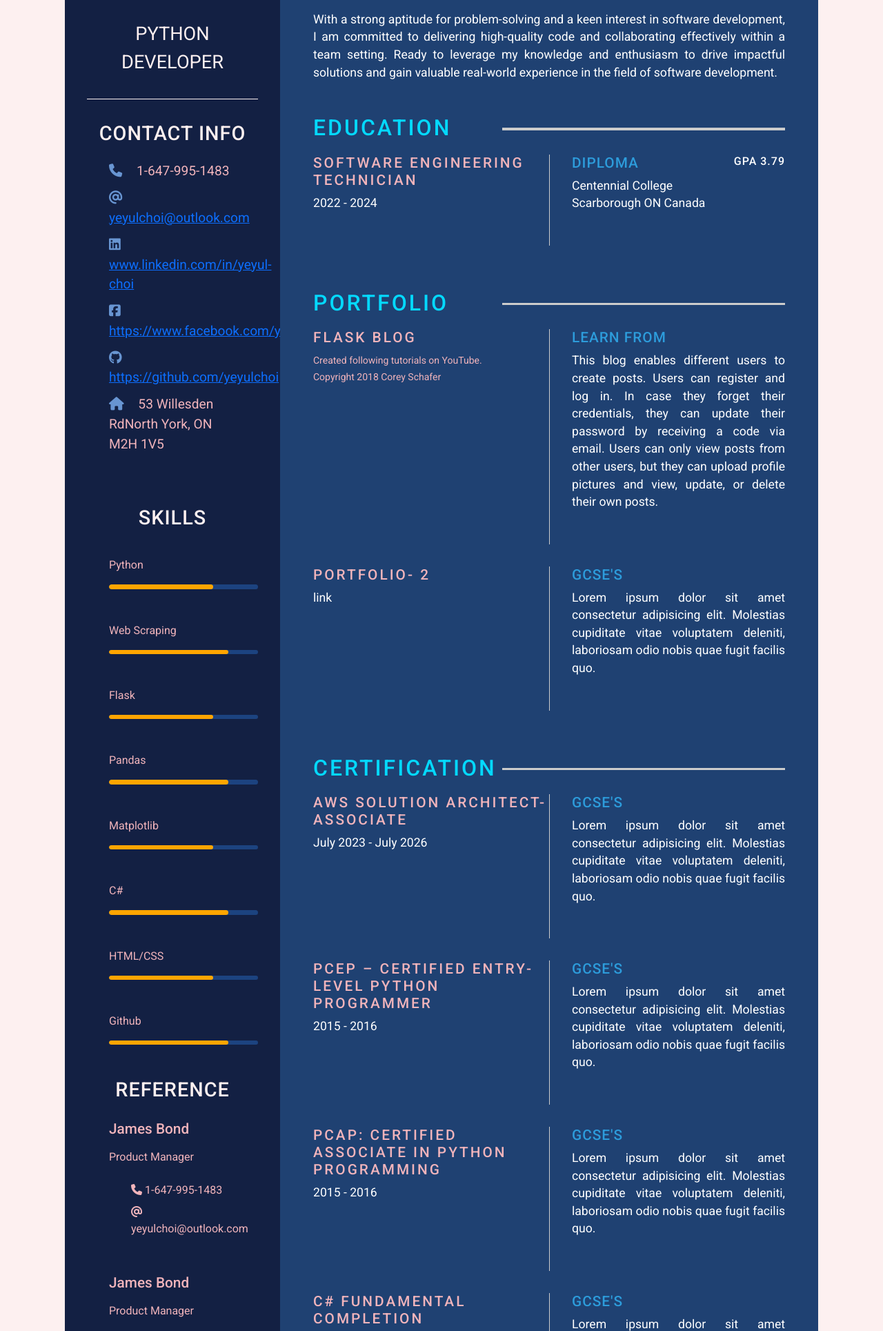
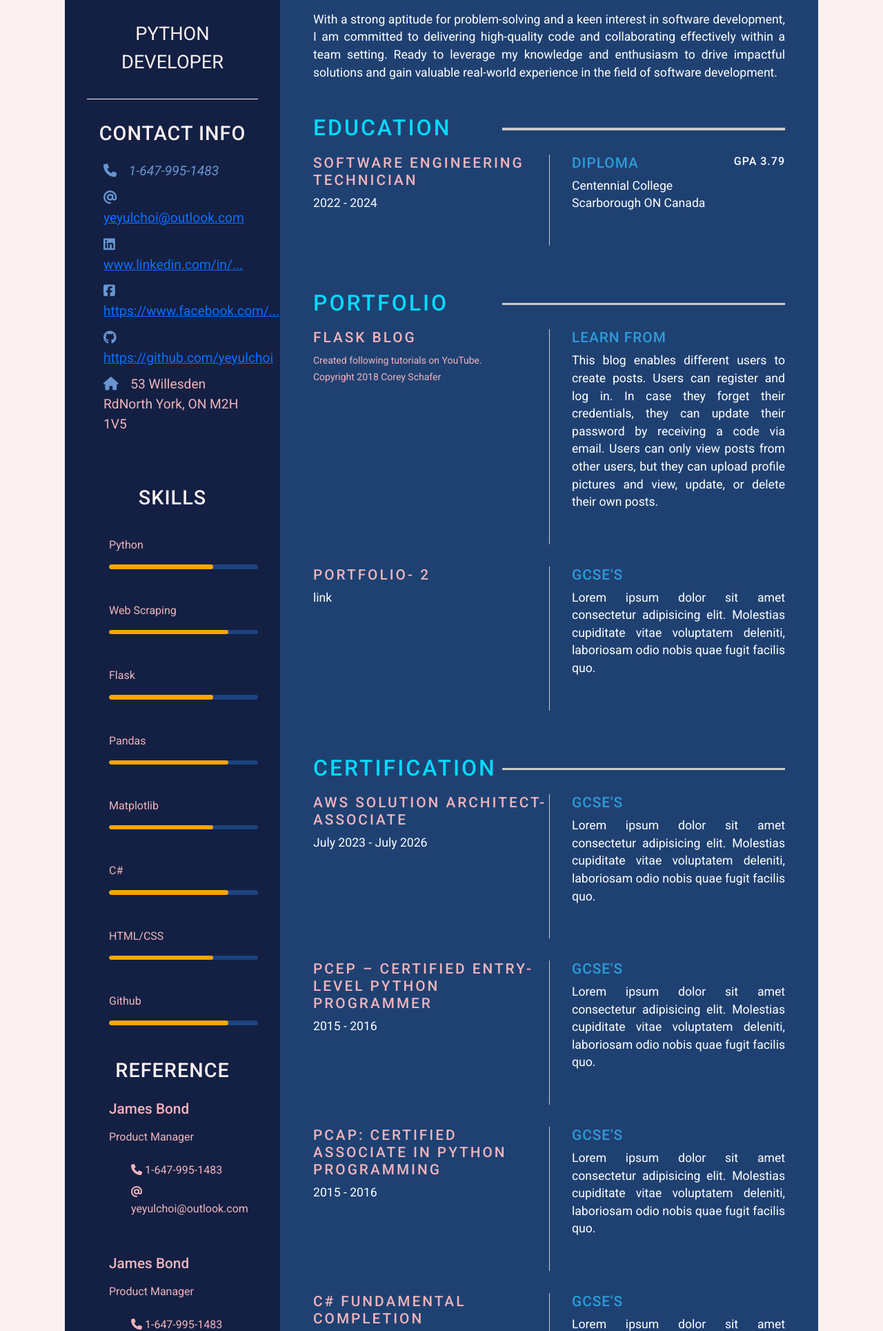
Before and after one commit to yeyulchoi/web-resume, a Flask app: page / in a window 1280 px wide. Shown: the part 362-2291 px from the top of the page at 69% size. Run offline with Flask 3, Linux system fonts and the light colour scheme; some libraries are stand-ins or nearby versions.

Commit message:
rearranged contact info elements

```diff
--- a/static/style.css
+++ b/static/style.css
@@ -69,6 +69,9 @@ body{
 
 }
 
+/* .contact-info-links{
+    font-size: 1.2rem;
+} */
 .career{
     font-size: 1.7rem;
     text-transform: uppercase;
@@ -87,7 +90,7 @@ body{
 }
 
 .contact-info ul{
-    padding: 1rem 2rem;
+    padding: 1rem 1.5rem;
 
     list-style: none;
 }
@@ -96,7 +99,7 @@ body{
     font-size:1.2rem;
 }
 .contact-info li i{
-    padding-right:1rem;
+    padding-right:0.8rem;
     color: #6895D2;
 }
 
--- a/templates/index.html
+++ b/templates/index.html
@@ -21,11 +21,11 @@
                 <ul>
                     <li>
                         <i class="fa-solid fa-phone"></i>
-                        1-647-995-1483
+                        <i class="contact-info-links">1-647-995-1483</i>
                     </li>
                     <li>
                         <i class="fa-solid fa-at"></i>
-                        <a href="mailto:yeyulchoi@outlook.com">yeyulchoi@outlook.com</a>
+                        <a href="mailto:yeyulchoi@outlook.com" class="contact-info-links">yeyulchoi@outlook.com</a>
 <!--                        <form method="POST" action="{{ url_for('home')}}">-->
 <!--                           <button type="submit" data-bs-toggle="modal" data-bs-target="#add-modal">yeyulchoi@outlook.com</button> -->
 <!--                        </form>-->
@@ -52,15 +52,15 @@
 <!--                      </div>-->
                     <li>
                         <i class="fa-brands fa-linkedin"></i>
-                        <a href="https://www.linkedin.com/in/yeyul-choi-3a7a09a7/">www.linkedin.com/in/yeyul-choi</a>
+                        <a href="https://www.linkedin.com/in/yeyul-choi-3a7a09a7/" class="contact-info-links">www.linkedin.com/in/...</a>
                     </li>
                     <li>
                         <i class="fa-brands fa-square-facebook"></i>
-                        <a href="https://www.facebook.com/yeyul.choi.7">https://www.facebook.com/yeyul.choi.7</a>
+                        <a href="https://www.facebook.com/yeyul.choi.7" class="contact-info-links">https://www.facebook.com/...</a>
                     </li>
                     <li>
                         <i class="fa-brands fa-github"></i>
-                        <a href="https://github.com/yeyulchoi">https://github.com/yeyulchoi</a>
+                        <a href="https://github.com/yeyulchoi" class="contact-info-links">https://github.com/yeyulchoi</a>
                     </li>
                     <li>
                         <i class="fa-solid fa-house"></i>
```
